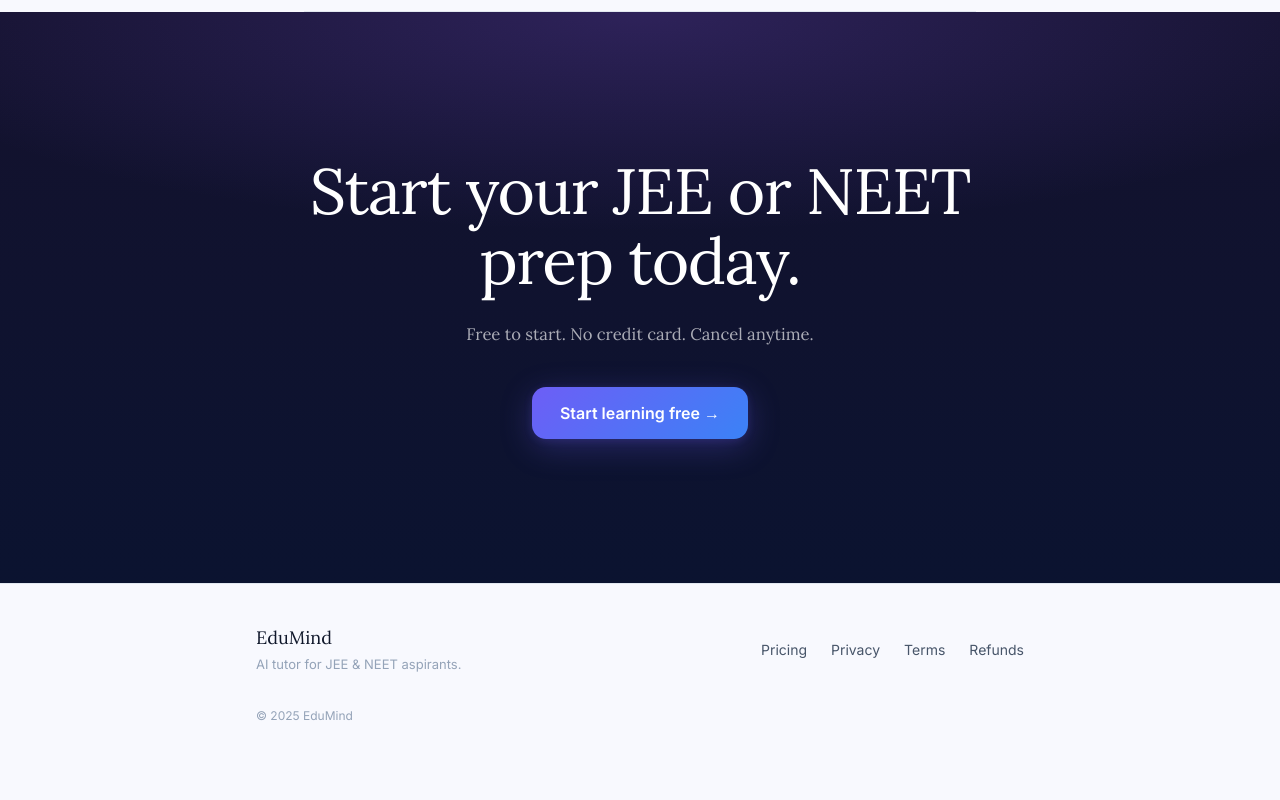
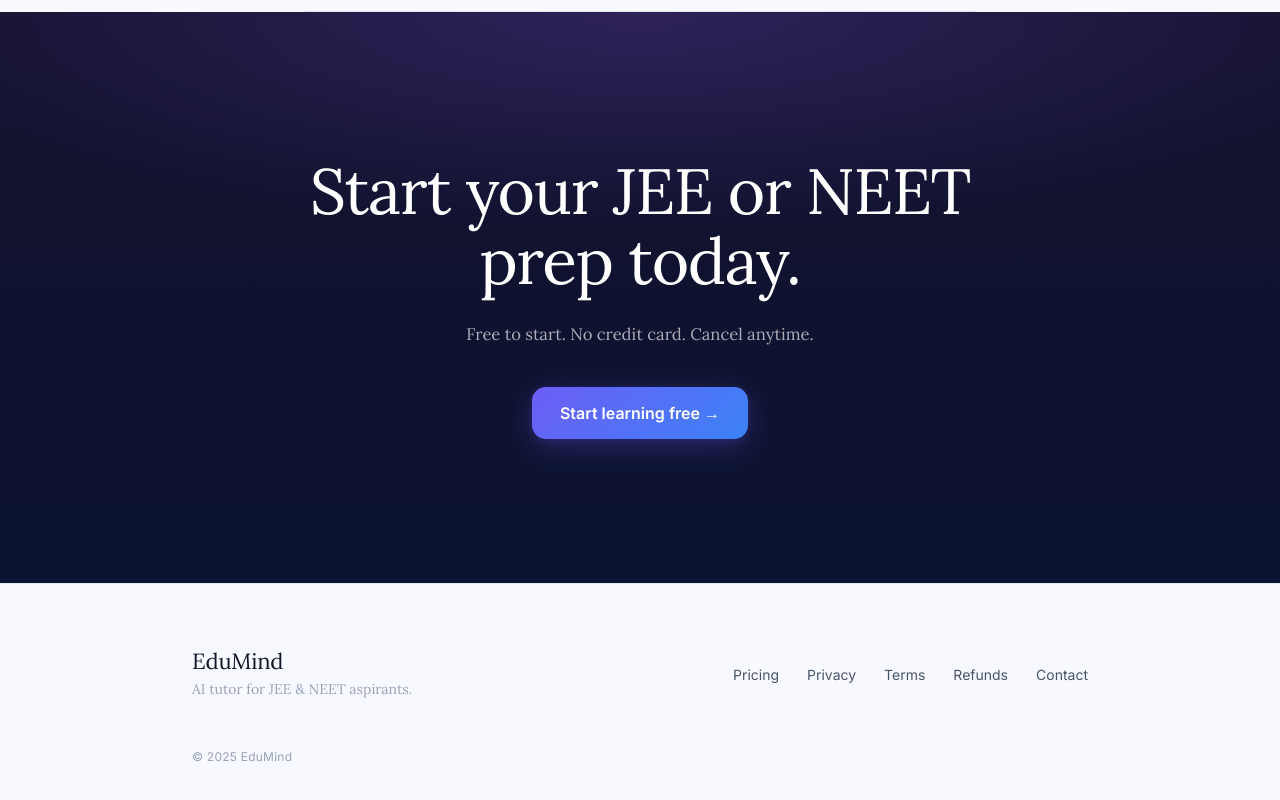
Before and after one commit to Vxrun19/Edumind, a Next.js app in the folder edumind/: page / in a window 1280 px wide. Shown: the part 6449-7249 px from the top of the page. Before the commit the page ends 7214 px from the top, so only its background shows below. Built offline with nearby package versions, Linux system fonts and the light colour scheme; no server answers.

Commit message:
Redesign footer in new design system
Co-Authored-By: Claude Opus 4.7 (1M context) <noreply@anthropic.com>

```diff
--- a/edumind/src/components/landing/footer.tsx
+++ b/edumind/src/components/landing/footer.tsx
@@ -1,43 +1,87 @@
-'use client'
-
 import Link from 'next/link'
 
+// Single source of truth for footer nav. All hrefs are honest — they
+// each map to a real page in /app.
+const LINKS = [
+  { label: 'Pricing', href: '/pricing' },
+  { label: 'Privacy', href: '/privacy' },
+  { label: 'Terms', href: '/terms' },
+  { label: 'Refunds', href: '/refund-policy' },
+  { label: 'Contact', href: 'mailto:varunpatelai@gmail.com' },
+] as const
+
+// Quiet, calm footer. After the dark CTA section above, the page
+// returns to its light base — the CTA stays a discrete dramatic
+// moment; the footer is the editorial colophon, not a flashy element.
 export function Footer() {
   return (
-    <footer className="px-6 py-10" style={{ borderTop: '1px solid var(--border)' }}>
-      <div className="max-w-3xl mx-auto">
-        <div className="flex flex-col md:flex-row items-start md:items-center justify-between gap-4">
+    <footer
+      className="relative px-6 py-12 md:py-16"
+      style={{
+        background: 'var(--bg-base)',
+        // A thin --border line at the top closes the dark CTA above and
+        // opens the footer — visible as a pale edge against the dark.
+        borderTop: '1px solid var(--border)',
+      }}
+    >
+      <div className="max-w-4xl mx-auto">
+        {/* Top band — brand block on the left, link nav on the right.
+         *  Stacks vertically on mobile, single row on desktop. */}
+        <div className="flex flex-col md:flex-row items-start md:items-center justify-between gap-6 md:gap-8">
+          {/* Brand block — Lora wordmark + serif tagline. Reads like a
+           *  magazine masthead in miniature. */}
           <div>
-            <span className="font-serif text-[18px]" style={{ color: 'var(--text-primary)' }}>
+            <span
+              className="font-serif"
+              style={{
+                color: 'var(--text-primary)',
+                fontSize: 22,
+                letterSpacing: '-0.01em',
+                lineHeight: 1.2,
+              }}
+            >
               EduMind
             </span>
-            <p className="font-sans text-[13px] mt-1" style={{ color: 'var(--text-tertiary)' }}>
+            <p
+              className="font-serif mt-1"
+              style={{
+                color: 'var(--text-tertiary)',
+                fontSize: 14,
+                lineHeight: 1.5,
+              }}
+            >
               AI tutor for JEE &amp; NEET aspirants.
             </p>
           </div>
-          <nav className="flex items-center gap-6">
-            {[
-              { label: 'Pricing', href: '/pricing' },
-              { label: 'Privacy', href: '/privacy' },
-              { label: 'Terms', href: '/terms' },
-              { label: 'Refunds', href: '/refund-policy' },
-            ].map((item) => (
+
+          {/* Link nav. flex-wrap so it never overflows on narrow viewports;
+           *  each link uses Tailwind arbitrary-value colors (not inline
+           *  style) so the :hover violet shift can override the default
+           *  via normal CSS cascade. */}
+          <nav className="flex flex-wrap items-center gap-x-6 md:gap-x-7 gap-y-2">
+            {LINKS.map((item) => (
               <Link
                 key={item.label}
                 href={item.href}
-                className="font-sans text-[14px] transition-colors duration-200"
-                style={{ color: 'var(--text-secondary)' }}
+                className="font-sans text-[14px] text-[color:var(--text-secondary)] hover:text-[color:var(--accent)] transition-colors duration-200"
               >
                 {item.label}
               </Link>
             ))}
           </nav>
         </div>
+
+        {/* Copyright — sits a generous gap below the brand/nav band as
+         *  the colophon. No bottom rule; the whitespace is the rhythm. */}
         <p
-          className="font-sans text-[12px] mt-8"
-          style={{ color: 'var(--text-tertiary)' }}
+          className="font-sans mt-10 md:mt-12"
+          style={{
+            color: 'var(--text-tertiary)',
+            fontSize: 12,
+            letterSpacing: '0.02em',
+          }}
         >
-          {'\u00A9 2025 EduMind'}
+          {'© 2025 EduMind'}
         </p>
       </div>
     </footer>
```
